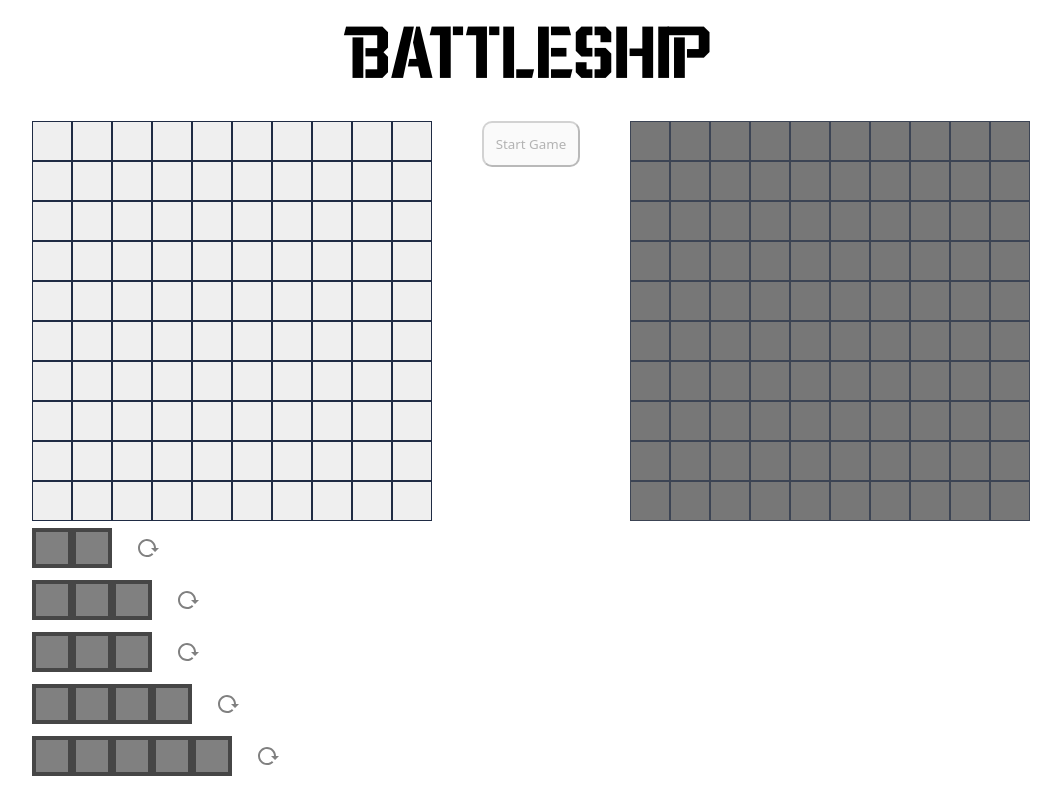
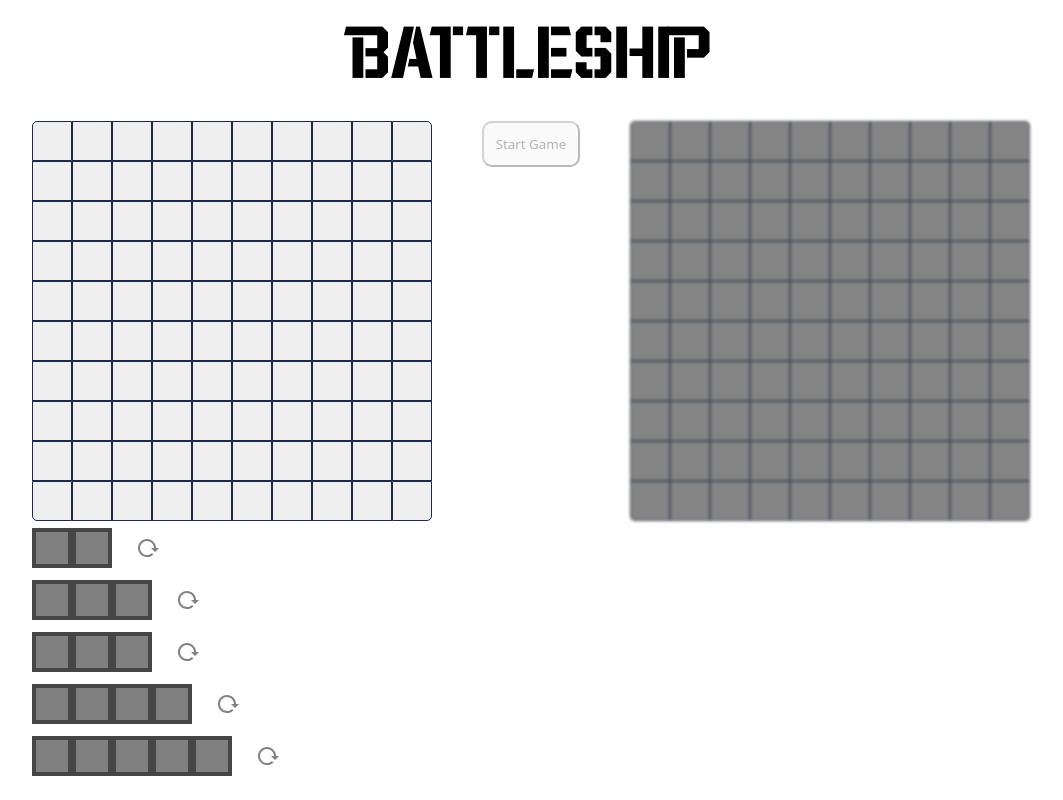
Before and after one commit to Sharkri/battleship, a plain HTML site: page index.html in a window 1280 px wide. Shown: the whole page, without its empty margins (109-1172 px from the left). Drawn offline with Linux system fonts and the light colour scheme; a web font is replaced by a local one.

Commit message:
minor css styling

```diff
--- a/style.css
+++ b/style.css
@@ -56,7 +56,7 @@ main {
 }
 
 #start-game:disabled {
-  cursor: default;
+  cursor: not-allowed;
 }
 
 .boards {
@@ -71,6 +71,23 @@ main {
   display: grid;
   grid-template: repeat(10, 1fr) / repeat(10, 1fr);
   background-color: #f0f0f0;
+  border-radius: 5px;
+}
+
+.board > .square:first-child {
+  border-top-left-radius: inherit;
+}
+
+.square[data-coord-x="9"][data-coord-y="0"] {
+  border-top-right-radius: inherit;
+}
+
+.square[data-coord-x="0"][data-coord-y="9"] {
+  border-bottom-left-radius: inherit;
+}
+
+.board > .square:last-child {
+  border-bottom-right-radius: inherit;
 }
 
 .ships {
@@ -115,10 +132,15 @@ main {
   transition: all 0.2s ease;
 }
 
+.enemy-board:not(.active) {
+  filter: blur(1.5px);
+  cursor: not-allowed;
+}
+
 .enemy-board:not(.active) > .square {
   pointer-events: none;
-  background-color: rgba(0, 0, 0, 0.5);
-  border-color: rgba(31, 43, 68, 0.66);
+  background-color: rgba(0, 0, 0, 0.45);
+  border-color: rgba(31, 43, 68, 0.6);
 }
 
 .enemy-board.active > .square:not(.hit, .missed) {
@@ -127,7 +149,9 @@ main {
 
 .enemy-board .square:not(.hit, .missed):hover {
   background-color: rgb(223, 223, 223);
+  box-shadow: rgba(0, 0, 0, 0.2) 0px 5px 15px;
 }
+
 .square.preview-ship {
   background-color: rgba(128, 128, 128, 0.77);
   border: 4px solid rgba(70, 70, 70, 0.77);
@@ -159,7 +183,7 @@ main {
 }
 
 .square.sunk.hit::after {
-  background-color: rgba(240, 0, 0, 0.7);
+  background-color: rgba(240, 0, 0, 0.75);
 }
 
 .player-board .square.invalid {
```
